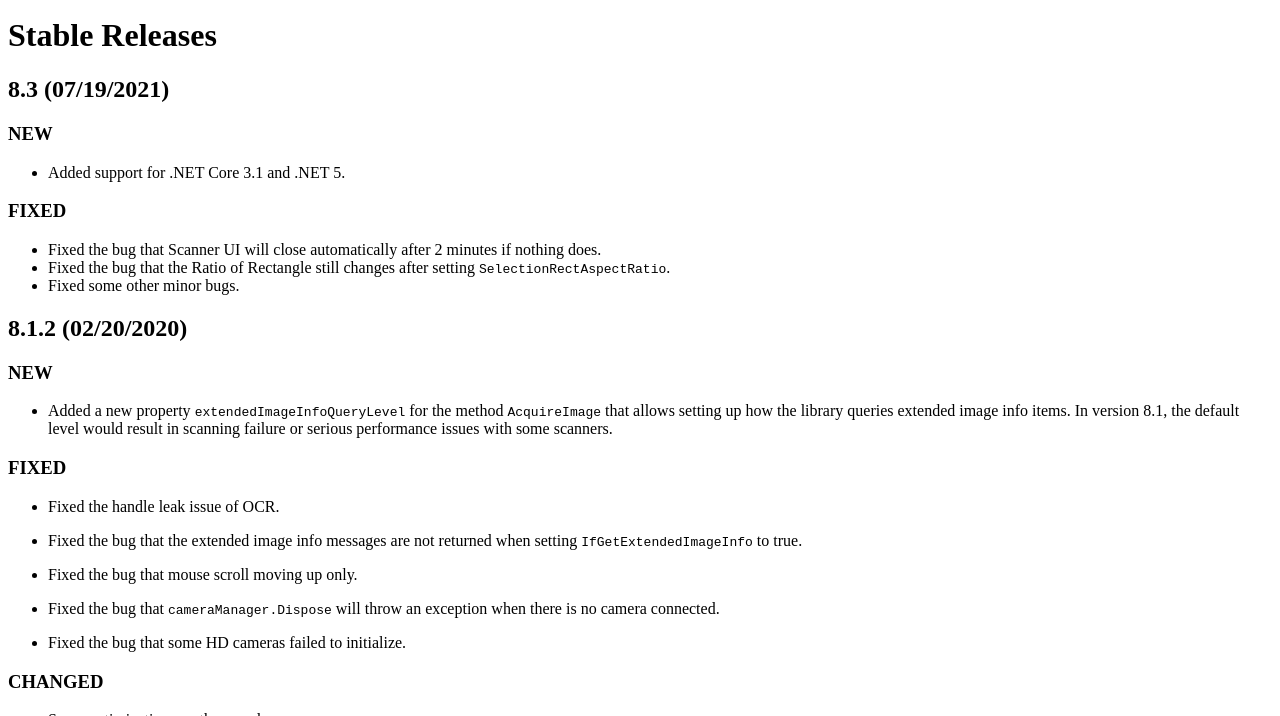
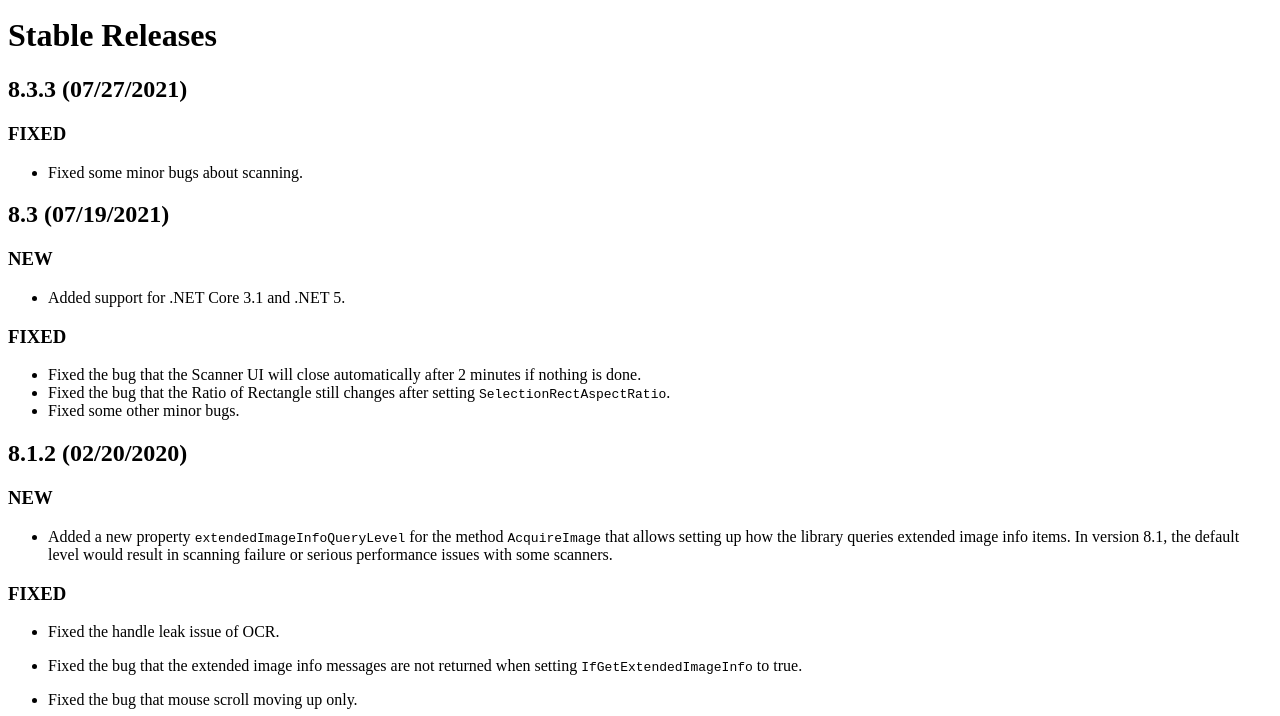
Before and after one commit to dynamsoft-docs/dotnet-twain-docs, a Jekyll site: the page built from release-notes/release-notes.md, in a window 1280 px wide and 900 px high, scrolled down 869 px, cut to the strip 184-900 px from the top of the window. Built offline with Jekyll 4.4.1, drawn with Linux system fonts in a browser that asks for light colours.

Commit message:
Update release-notes.md

```diff
--- a/release-notes/release-notes.md
+++ b/release-notes/release-notes.md
@@ -9,6 +9,12 @@
 
 # Stable Releases
 
+## 8.3.3 (07/27/2021)
+
+### FIXED
+
+* Fixed some minor bugs about scanning.
+
 ## 8.3 (07/19/2021)
 
 ### NEW
@@ -17,7 +23,7 @@
 
 ### FIXED
 
-* Fixed the bug that Scanner UI will close automatically after 2 minutes if nothing does.
+* Fixed the bug that the Scanner UI will close automatically after 2 minutes if nothing is done.
 * Fixed the bug that the Ratio of Rectangle still changes after setting `SelectionRectAspectRatio`.
 * Fixed some other minor bugs.
 
```
